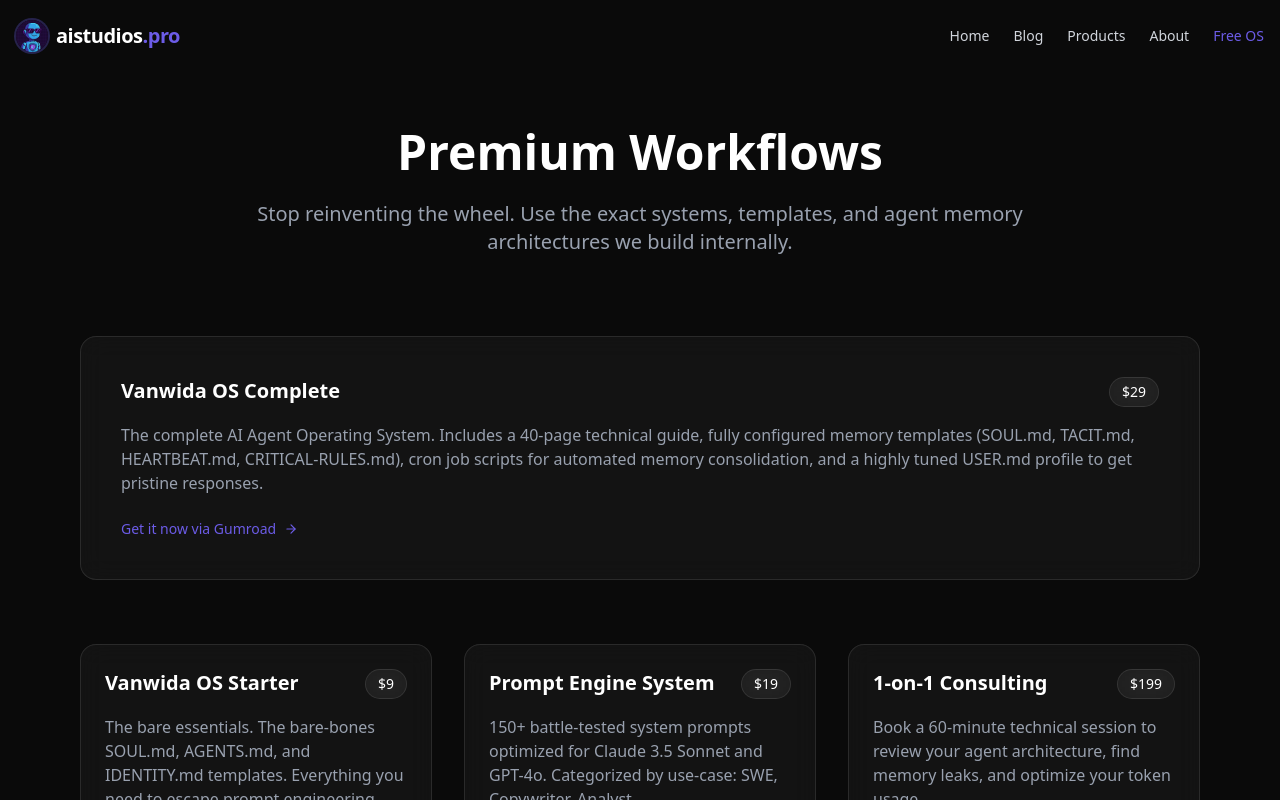
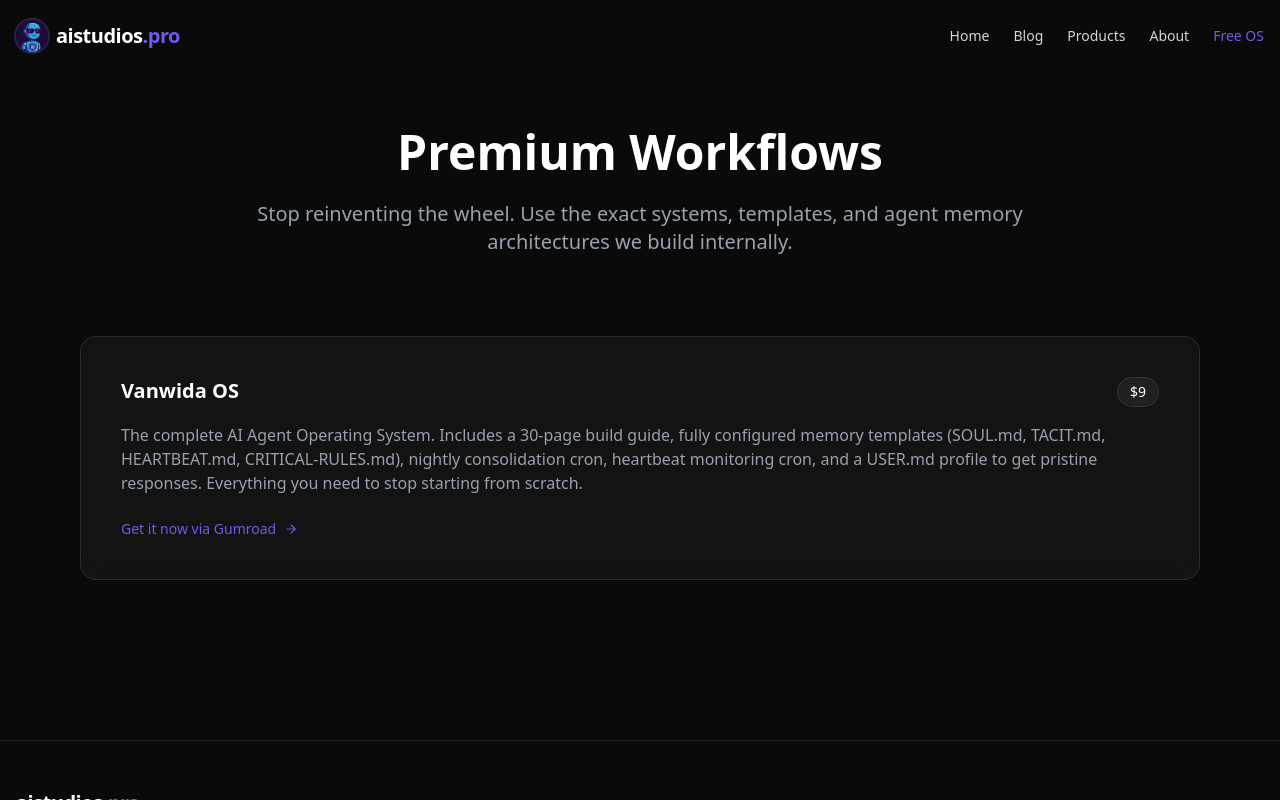
Before and after one commit to Vanwida/aistudios-pro, a Next.js app: page /products in a window 1280 px wide. Shown: the top 800 px of the page. Built offline with nearby package versions, Linux system fonts and the light colour scheme.

Commit message:
Remove fake products, keep only Vanwida OS

```diff
--- a/app/products/page.tsx
+++ b/app/products/page.tsx
@@ -20,34 +20,13 @@
                         </p>
                     </div>
 
-                    <div className="grid grid-cols-1 md:grid-cols-2 gap-8 mb-16">
+                    <div className="grid grid-cols-1 md:grid-cols-2 gap-8">
                         <ProductCard
-                            title="Vanwida OS Complete"
-                            description="The complete AI Agent Operating System. Includes a 40-page technical guide, fully configured memory templates (SOUL.md, TACIT.md, HEARTBEAT.md, CRITICAL-RULES.md), cron job scripts for automated memory consolidation, and a highly tuned USER.md profile to get pristine responses."
-                            price={29}
+                            title="Vanwida OS"
+                            description="The complete AI Agent Operating System. Includes a 30-page build guide, fully configured memory templates (SOUL.md, TACIT.md, HEARTBEAT.md, CRITICAL-RULES.md), nightly consolidation cron, heartbeat monitoring cron, and a USER.md profile to get pristine responses. Everything you need to stop starting from scratch."
+                            price={9}
                             url="https://7210972449114.gumroad.com/l/bjbynm"
                             featured={true}
-                        />
-                    </div>
-
-                    <div className="grid grid-cols-1 md:grid-cols-3 gap-8">
-                        <ProductCard
-                            title="Vanwida OS Starter"
-                            description="The bare essentials. The bare-bones SOUL.md, AGENTS.md, and IDENTITY.md templates. Everything you need to escape prompt engineering."
-                            price={9}
-                            url="https://7210972449114.gumroad.com/l/bjbynm"
-                        />
-                        <ProductCard
-                            title="Prompt Engine System"
-                            description="150+ battle-tested system prompts optimized for Claude 3.5 Sonnet and GPT-4o. Categorized by use-case: SWE, Copywriter, Analyst."
-                            price={19}
-                            url="https://7210972449114.gumroad.com/l/bjbynm"
-                        />
-                        <ProductCard
-                            title="1-on-1 Consulting"
-                            description="Book a 60-minute technical session to review your agent architecture, find memory leaks, and optimize your token usage."
-                            price={199}
-                            url="https://7210972449114.gumroad.com/l/bjbynm"
                         />
                     </div>
                 </div>
```
